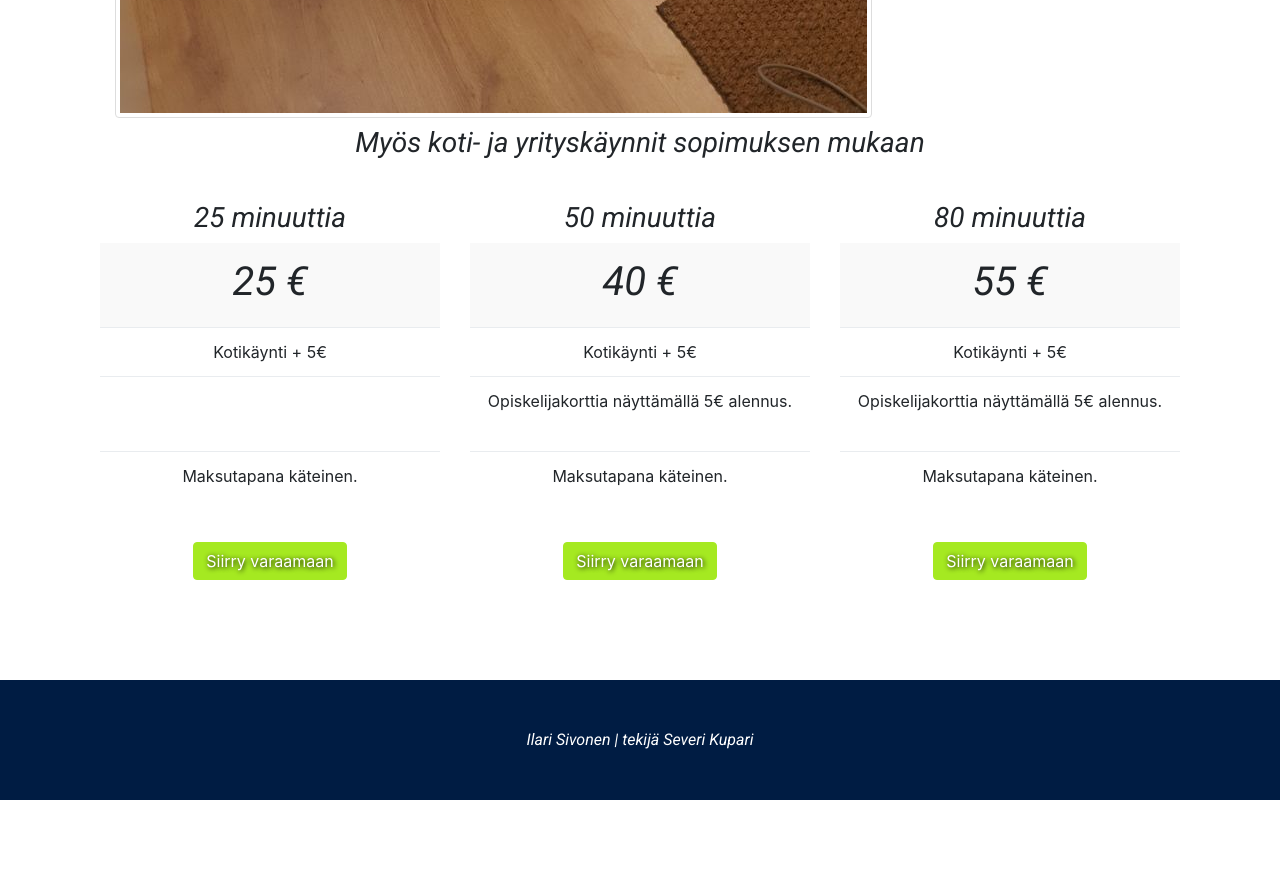
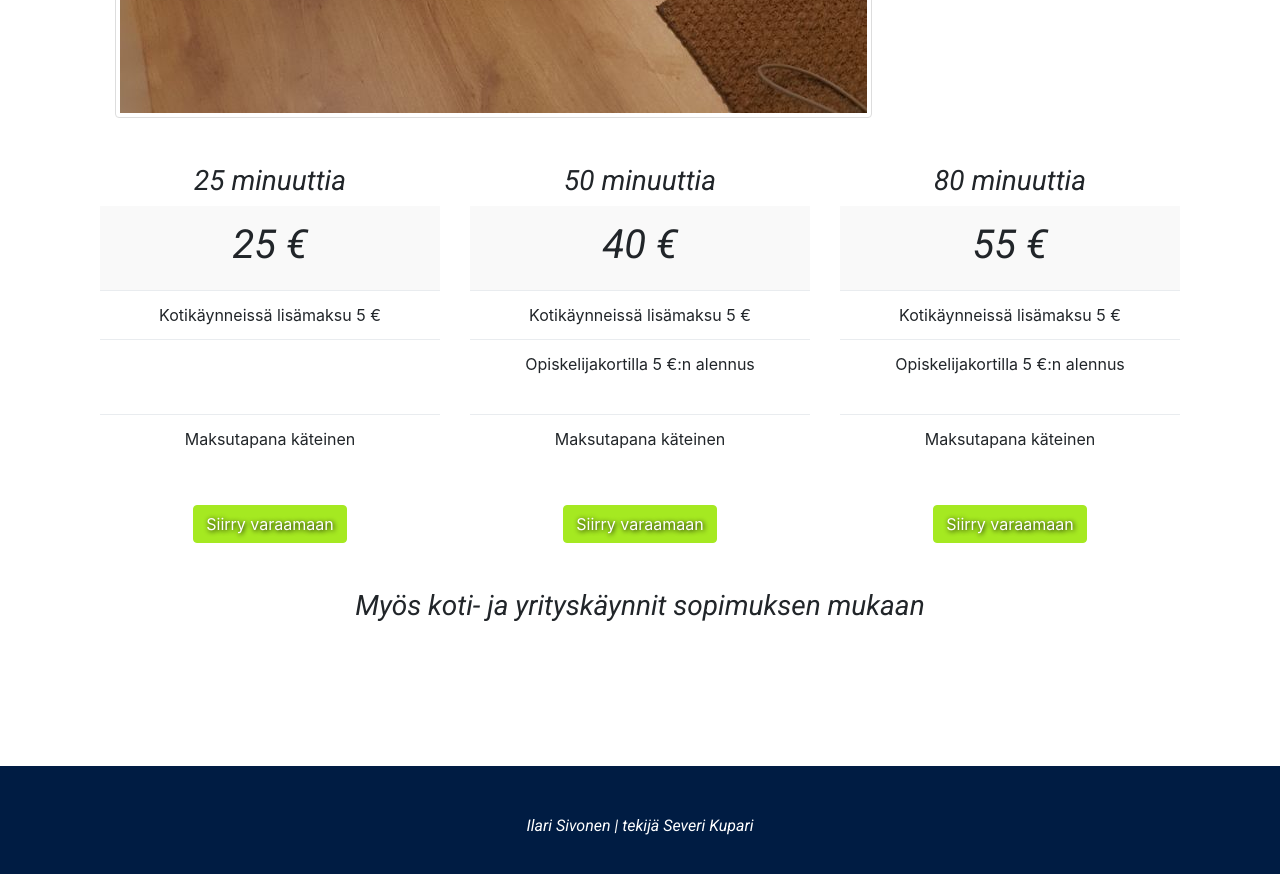
Before and after one commit to severikupari1/ilari-nettisivut, a website: page services.html in a window 1280 px wide. Shown: the part 1500-2374 px from the top of the page. Before the commit the page ends 2300 px from the top, so only its background shows below. Drawn offline with Linux system fonts and the light colour scheme.

Commit message:
ilari pyynnöt, valmis

```diff
--- a/services.html
+++ b/services.html
@@ -114,15 +114,13 @@ s0.parentNode.insertBefore(s1,s0);
            <img src="kuvat/ilari/huone1.jpg" class="img-fluid img-thumbnail min-koko" alt="">
 
        </a>
-       <div class="koko100">
-         		<h3 class="text-keski">Myös koti- ja yrityskäynnit sopimuksen mukaan</h3>
-         	</div>
+
                </div>
 
     <div class="container">
     <div class="row">
         <div class="col-xs-12 col-md-4">
-            <div class="panel panel-primary">
+            <div class="panel panel-primary mt-5">
                 <div class="panel-heading">
                     <h3 class="panel-title">
                         25 minuuttia</h3>
@@ -136,7 +134,7 @@ s0.parentNode.insertBefore(s1,s0);
                     <table class="table">
                         <tr>
                             <td>
-                                Kotikäynti + 5€
+                                Kotikäynneissä lisämaksu 5 €
                             </td>
                         </tr>
                         <tr class="active">
@@ -148,7 +146,7 @@ s0.parentNode.insertBefore(s1,s0);
                         </tr>
                          <tr class="active">
                             <td>
-                               <div class="min-width-50"> Maksutapana käteinen.</div>
+                               <div class="min-width-50"> Maksutapana käteinen</div>
 
                             </td>
                         </tr>
@@ -163,7 +161,7 @@ s0.parentNode.insertBefore(s1,s0);
 
 
         <div class="col-xs-12 col-md-4">
-            <div class="panel panel-primary">
+            <div class="panel panel-primary mt-5">
                 <div class="panel-heading">
                     <h3 class="panel-title">
                         50 minuuttia </h3>
@@ -177,20 +175,20 @@ s0.parentNode.insertBefore(s1,s0);
                     <table class="table">
                         <tr>
                             <td>
-                                Kotikäynti + 5€
+                                Kotikäynneissä lisämaksu 5 €
                             </td>
                         </tr>
                         <tr class="active">
                             <td>
                                <div class="min-width-50">
-                               Opiskelijakorttia näyttämällä 5€ alennus.
+                               Opiskelijakortilla 5 €:n alennus
 </div>
 
                             </td>
                         </tr>
                          <tr class="active">
                             <td>
-                               <div class="min-width-50"> Maksutapana käteinen.</div>
+                               <div class="min-width-50"> Maksutapana käteinen</div>
 
                             </td>
                         </tr>
@@ -202,7 +200,7 @@ s0.parentNode.insertBefore(s1,s0);
                     </div>
             </div>
         </div>
-       <div class="col-xs-12 col-md-4 ">
+       <div class="col-xs-12 col-md-4 mt-5">
             <div class="panel panel-primary">
                 <div class="panel-heading">
                     <h3 class="panel-title">
@@ -217,19 +215,19 @@ s0.parentNode.insertBefore(s1,s0);
                     <table class="table">
                         <tr>
                             <td>
-                                Kotikäynti + 5€
+                                Kotikäynneissä lisämaksu 5  €
                             </td>
                         </tr>
                         <tr class="active">
                             <td>
-                               <div class="min-width-50"> Opiskelijakorttia näyttämällä 5€ alennus.
+                               <div class="min-width-50"> Opiskelijakortilla 5 €:n alennus
 </div>
 
                             </td>
                         </tr>
                          <tr class="active">
                             <td>
-                               <div class="min-width-50"> Maksutapana käteinen.</div>
+                               <div class="min-width-50"> Maksutapana käteinen</div>
 
                             </td>
                         </tr>
@@ -243,6 +241,9 @@ s0.parentNode.insertBefore(s1,s0);
         </div>
 
     </div>
+    <div class="koko100 mt-5">
+         		<h3 class="text-keski">Myös koti- ja yrityskäynnit sopimuksen mukaan</h3>
+         	</div>
 </div>
 
 
```
Also changed, not shown: contact.html (+1 -1 lines), index.html (+12 -13 lines).
